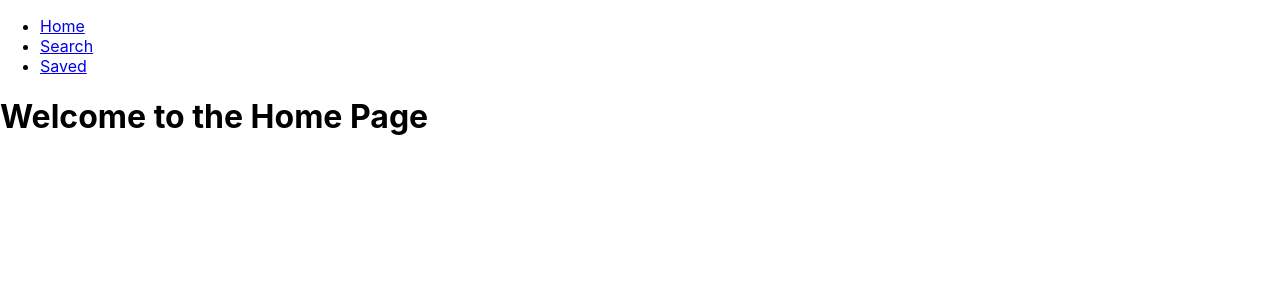
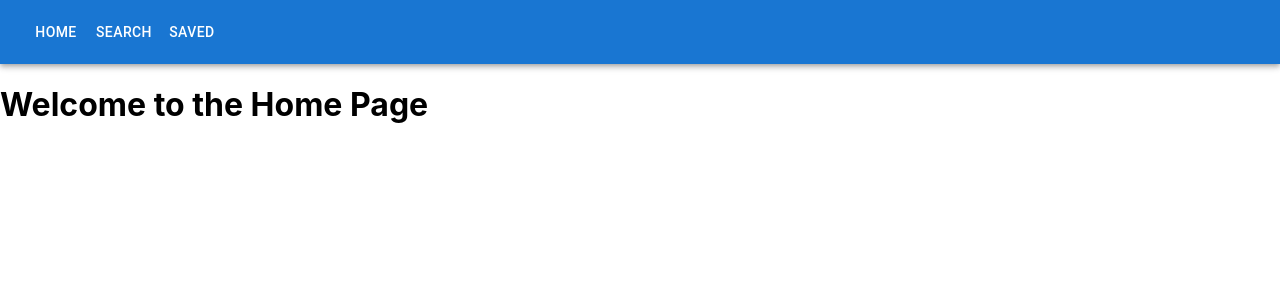
Before and after one commit to osvaldonytimes/art-image-search-hub, a React (Create React App) app: page / in a window 1280 px wide. Shown: the top 300 px of the page. Built offline with nearby package versions, Linux system fonts and the light colour scheme.

Commit message:
Adding Material UI

```diff
--- a/package.json
+++ b/package.json
@@ -3,6 +3,9 @@
   "version": "0.1.0",
   "private": true,
   "dependencies": {
+    "@emotion/react": "^11.13.3",
+    "@emotion/styled": "^11.13.0",
+    "@mui/material": "^6.1.1",
     "@testing-library/jest-dom": "^5.17.0",
     "@testing-library/react": "^13.4.0",
     "@testing-library/user-event": "^13.5.0",
--- a/src/components/Navbar.js
+++ b/src/components/Navbar.js
@@ -1,21 +1,22 @@
 import React from "react";
+import { AppBar, Toolbar, Button } from "@mui/material";
 import { Link } from "react-router-dom";
 
 const Navbar = () => {
   return (
-    <nav>
-      <ul>
-        <li>
-          <Link to="/">Home</Link>
-        </li>
-        <li>
-          <Link to="/search">Search</Link>
-        </li>
-        <li>
-          <Link to="/saved">Saved</Link>
-        </li>
-      </ul>
-    </nav>
+    <AppBar position="static">
+      <Toolbar>
+        <Button color="inherit" component={Link} to="/">
+          Home
+        </Button>
+        <Button color="inherit" component={Link} to="/search">
+          Search
+        </Button>
+        <Button color="inherit" component={Link} to="/saved">
+          Saved
+        </Button>
+      </Toolbar>
+    </AppBar>
   );
 };
 
```
Also changed, not shown: 1 other file (tests, documents, lock files or other folders).
